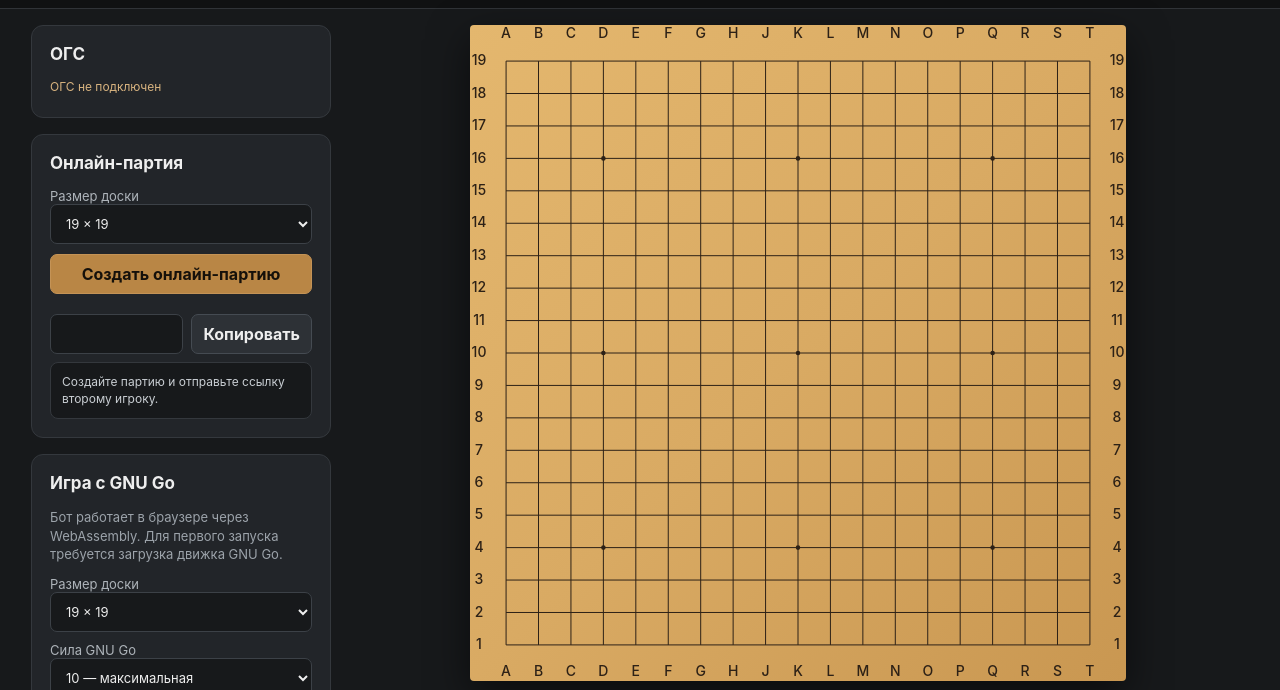
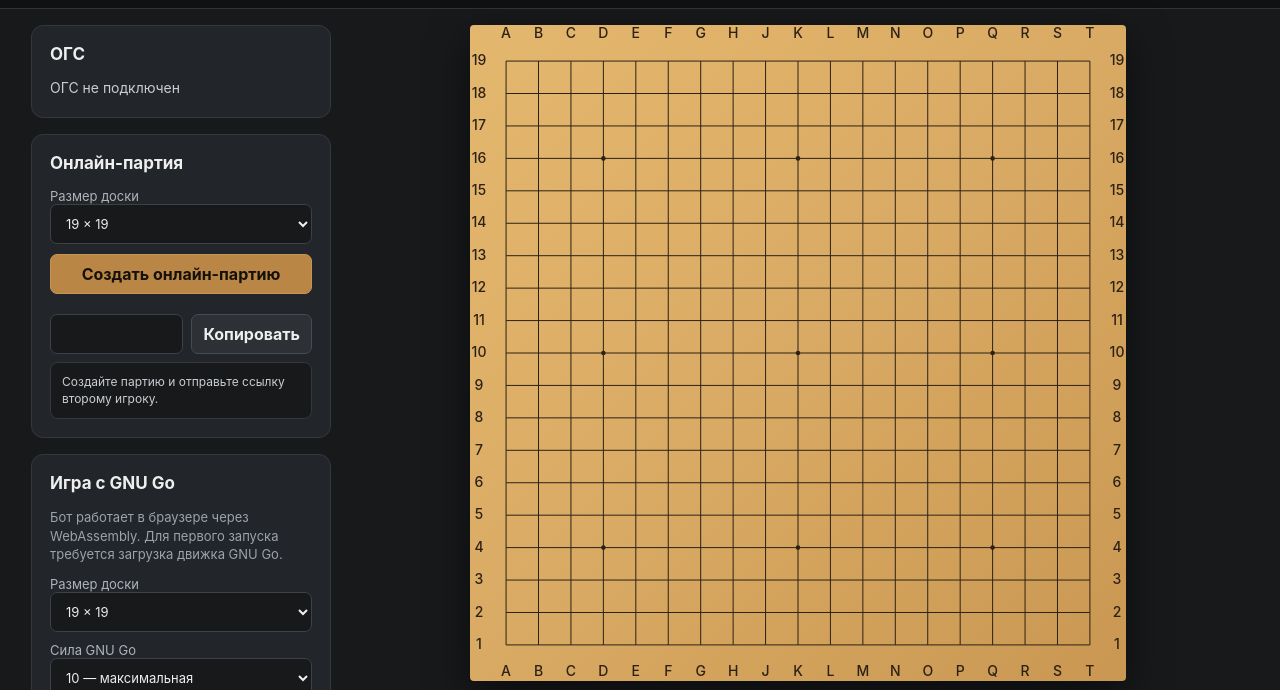
Before and after one commit to schoolweiqi/go-interfaces, a plain HTML site: page index.html in a window 1280 px wide. Shown: the part 49-739 px from the top of the page. Drawn offline with Linux system fonts and the light colour scheme.

Commit message:
Add OGS disconnected text style

```diff
--- a/styles.css
+++ b/styles.css
@@ -230,3 +230,5 @@
       .boardWrap { align-items: stretch; }
       .boardSidebar, .controls { width: 100%; }
     }
+
+.ogsDisconnected { font-size: 14px; color: #c9ced3; }
```
